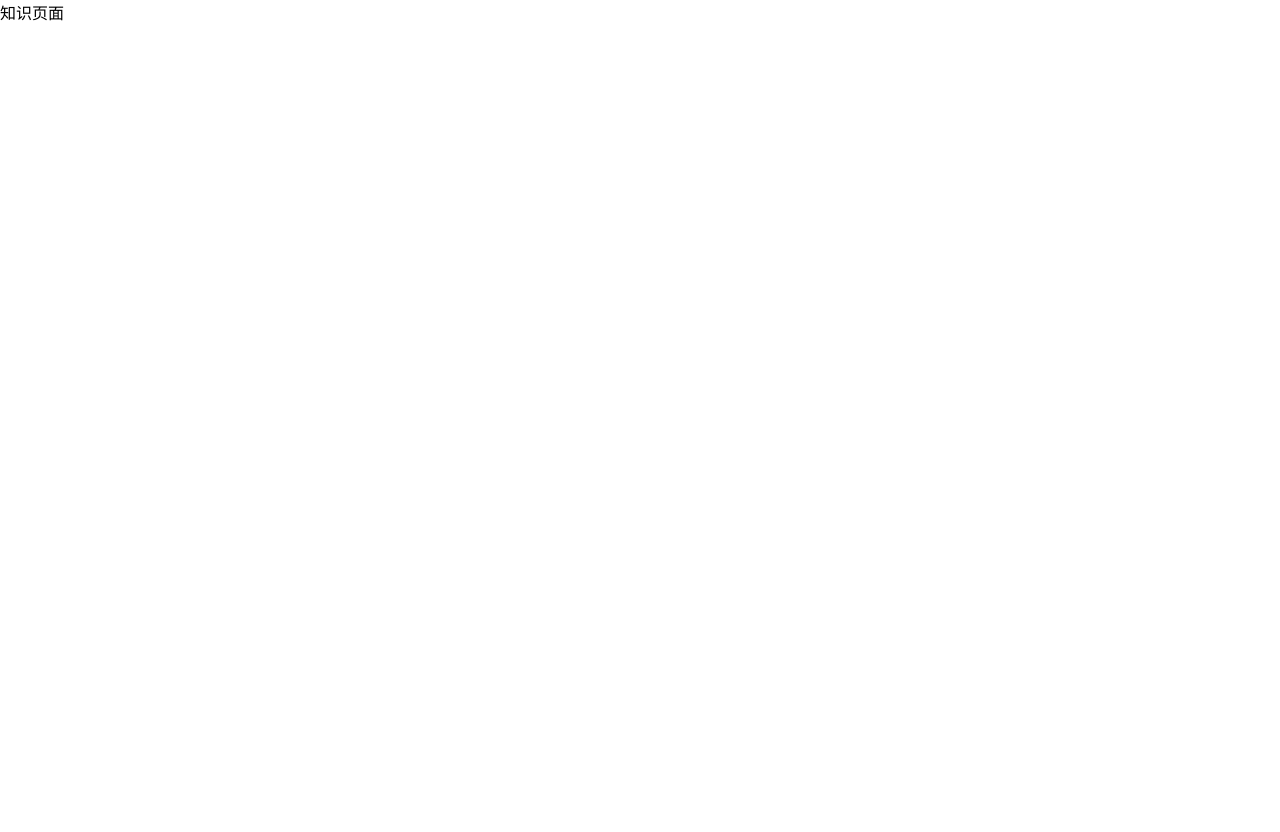
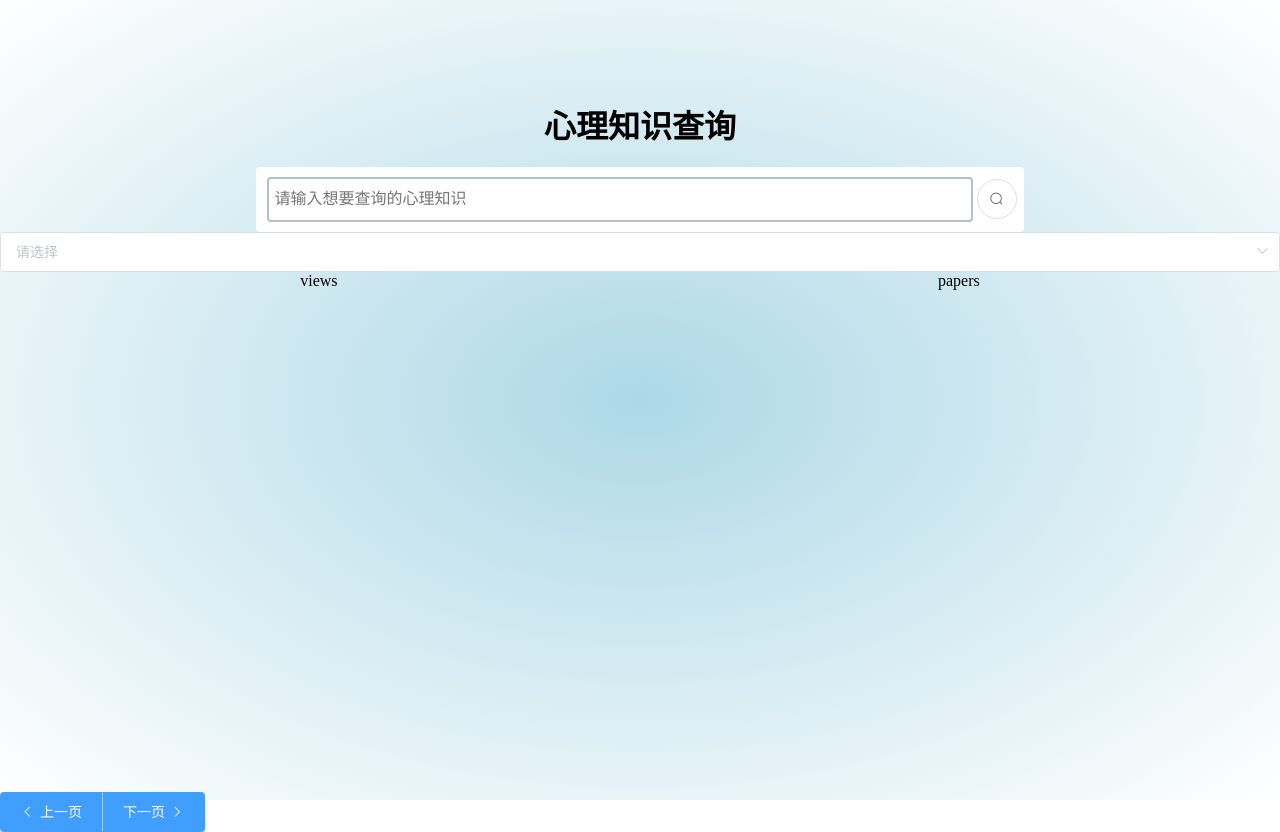
Before and after one commit to seyun1205/-, a Vue app in the folder psychology-chk/: page /knowledge in a window 1280 px wide. Before the commit the page ends 800 px from the top, so only its background shows below. Built offline with nearby package versions, Linux system fonts and the light colour scheme.

Commit message:
Update knowledge.vue

```diff
--- a/psychology-chk/src/views/from/main/knowledge.vue
+++ b/psychology-chk/src/views/from/main/knowledge.vue
@@ -1,15 +1,132 @@
 <template>
-  <div>
-    知识页面
+  <div class="all">
+    <div class="body_title">
+      <h1 class="title">心理知识查询</h1>
+      <div class="search">
+        <input class="search_input" type="text" placeholder="请输入想要查询的心理知识"></input>
+        <el-button icon="el-icon-search" circle></el-button>
+      </div>
+      <div class="search_codes">
+        <el-select v-model="select" slot="prepend" placeholder="请选择">
+          <el-option label="餐厅名" value="1"></el-option>
+          <el-option label="订单号" value="2"></el-option>
+          <el-option label="用户电话" value="3"></el-option>
+        </el-select>
+      </div>
+    </div>
+
+
+
+    <div class="body_views">
+      <div class="body_views_view">
+          views
+      </div>
+      <div class="body_views_papers">
+        <div class="body_views_papers_li">
+          papers
+        </div>
+      </div>
+    </div>
+
+    <div class="footer">
+      <el-button-group class="footer_button">
+        <el-button type="primary" icon="el-icon-arrow-left">上一页</el-button>
+        <el-button type="primary">下一页<i class="el-icon-arrow-right el-icon--right"></i></el-button>
+      </el-button-group>
+    </div>
+
   </div>
 </template>
 
 <script>
 export default {
-  name: "knowledge"
+  name: "knowledge",
+  data() {
+    return {
+      input1: '',
+      input2: '',
+      input3: '',
+      select: ''
+    }
+  }
 }
 </script>
 
 <style scoped>
+  div{
+    display: block;
+  }
+  .all{
+    width: 100%;
+    height: 100%;
+    background-image: radial-gradient(lightblue, white);
+  }
 
+ .body_title{
+   margin: 0 auto;
+   box-sizing: border-box;
+   flex-direction: row;
+   padding-top: 80px;
+   text-align: center;
+ }
+ .title{
+   text-align: center;
+   padding: 0px;
+   margin-bottom:20px;
+ }
+  .search{
+    padding: 0px;
+    margin: 0 auto;
+    width: 60%;
+    background-color: white;
+    border-radius: 4px;
+  }
+  .search_input{
+    font: inherit;
+    letter-spacing: inherit;
+    color: currentcolor;
+    padding: 4px 5px 5px;
+    box-sizing: content-box;
+    background: none;
+    height: 2em;
+    width: 90%;
+    margin: 10px 4px 10px;
+    border-radius: 4px;
+    border: 2px solid #B3C0D1;
+  }
+  .search_codes{
+
+  }
+
+  .body_views{
+    box-sizing: border-box;
+    display: flex;
+    flex-flow: row wrap;
+    width: 100%;
+    height: 65%;
+    -webkit-box-pack: center;
+    justify-content: center;
+  }
+  .body_views_view{
+    text-align: center;
+    padding: 0px;
+    margin: 0 auto;
+  }
+  .body_views_papers{
+    text-align: center;
+    padding: 0;
+    margin: 0 auto;
+  }
+  .footer{
+    margin-bottom: 10px;
+    padding: 0;
+    text-align: center;
+    width: 100%;
+
+  }
+  .footer_button{
+    text-align: center;
+    padding: 0;
+    margin: 0 auto;
+  }
 </style>
```
